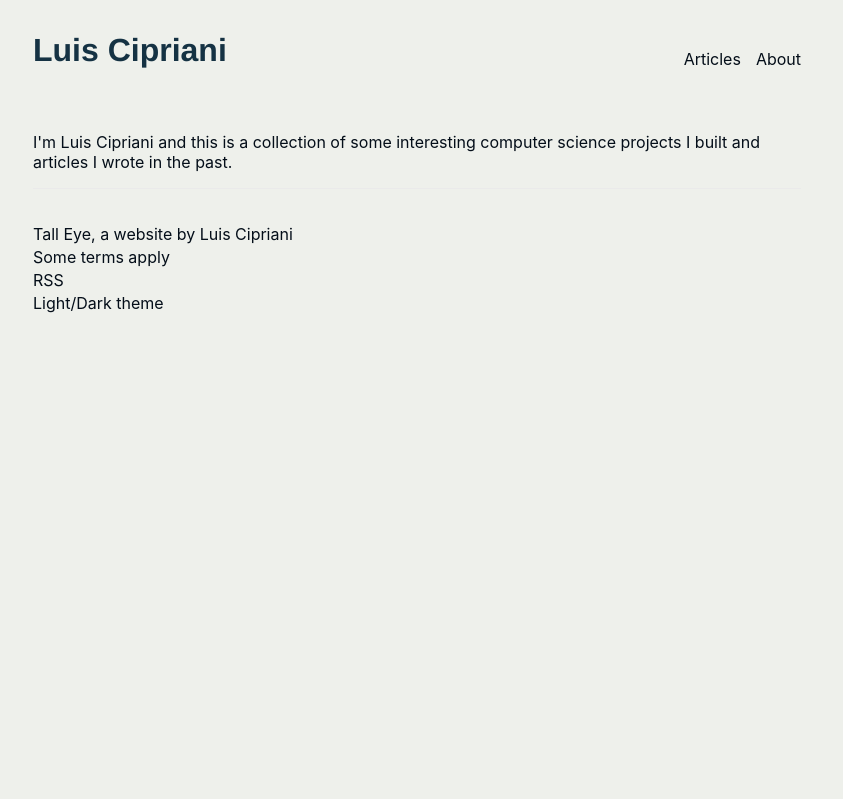
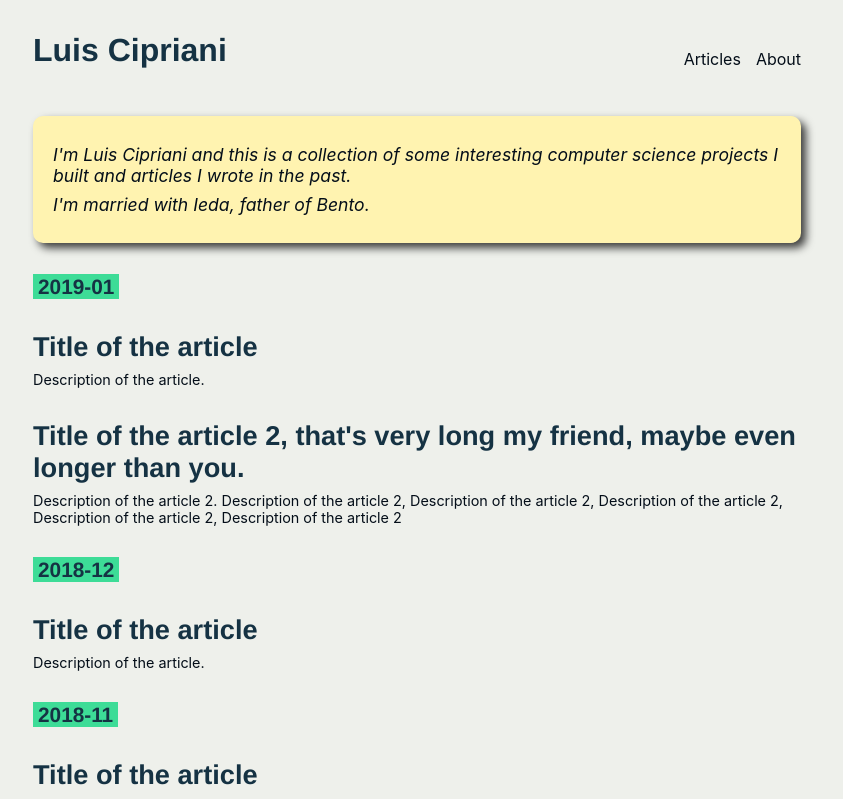
Before and after one commit to lfcipriani/www.talleye.com, a Next.js app: page / in a window 1280 px wide. Shown: the top 799 px of the page, without its empty margins (223-1066 px from the left). Built offline with nearby package versions, Linux system fonts and the light colour scheme.

Commit message:
basic html structure and style of Homepage

```diff
--- a/pages/index.js
+++ b/pages/index.js
@@ -1,12 +1,55 @@
 import Layout from '../components/layout';
+import styles from '../styles/Home.module.css';
 
 export default function Home() {
   return (
     <Layout>
-      <p>
-        I&apos;m Luis Cipriani and this is a collection of some interesting computer science
-        projects I built and articles I wrote in the past.
-      </p>
+      <section className="callout">
+        <p className={styles.bioText}>
+          I&apos;m Luis Cipriani and this is a collection of some interesting computer science
+          projects I built and articles I wrote in the past.
+        </p>
+        <p className={styles.bioText}>I'm married with Ieda, father of Bento.</p>
+      </section>
+      <section className={styles.articleList}>
+        <div className={styles.monthGroup}>
+          <h2 className={styles.month}>2019-01</h2>
+          <ul>
+            <li>
+              <h3 className={styles.articleTitle}>Title of the article</h3>
+              <p className={styles.articleDescription}>Description of the article.</p>
+            </li>
+            <li>
+              <h3 className={styles.articleTitle}>
+                Title of the article 2, that's very long my friend, maybe even longer than you.
+              </h3>
+              <p className={styles.articleDescription}>
+                Description of the article 2. Description of the article 2, Description of the
+                article 2, Description of the article 2, Description of the article 2, Description
+                of the article 2
+              </p>
+            </li>
+          </ul>
+        </div>
+        <div className={styles.monthGroup}>
+          <h2 className={styles.month}>2018-12</h2>
+          <ul>
+            <li>
+              <h3 className={styles.articleTitle}>Title of the article</h3>
+              <p className={styles.articleDescription}>Description of the article.</p>
+            </li>
+          </ul>
+        </div>
+        <div className={styles.monthGroup}>
+          <h2 className={styles.month}>2018-11</h2>
+          <ul>
+            <li>
+              <h3 className={styles.articleTitle}>Title of the article</h3>
+              <p className={styles.articleDescription}>Description of the article.</p>
+            </li>
+          </ul>
+        </div>
+      </section>
     </Layout>
   );
 }
--- /dev/null
+++ b/styles/Home.module.css
@@ -0,0 +1,30 @@
+.articleList {
+  margin: 1rem 0;
+}
+.bioText {
+  font-size: 1.1rem;
+  font-style: italic;
+  margin: 0.5rem 0;
+}
+.monthGroup ul {
+  list-style: none;
+  margin: 0;
+  padding: 0;
+}
+.monthGroup li {
+  margin: 2rem 0;
+}
+.month {
+  background-color: var(--color-text-highlight);
+  display: inline;
+  padding: 1px 5px;
+  font-size: 1.3rem;
+}
+.articleTitle {
+  font-size: 1.7rem;
+  margin: 0.5rem 0;
+}
+.articleDescription {
+  font-size: 0.9rem;
+  margin: 0.5rem 0;
+}
```
